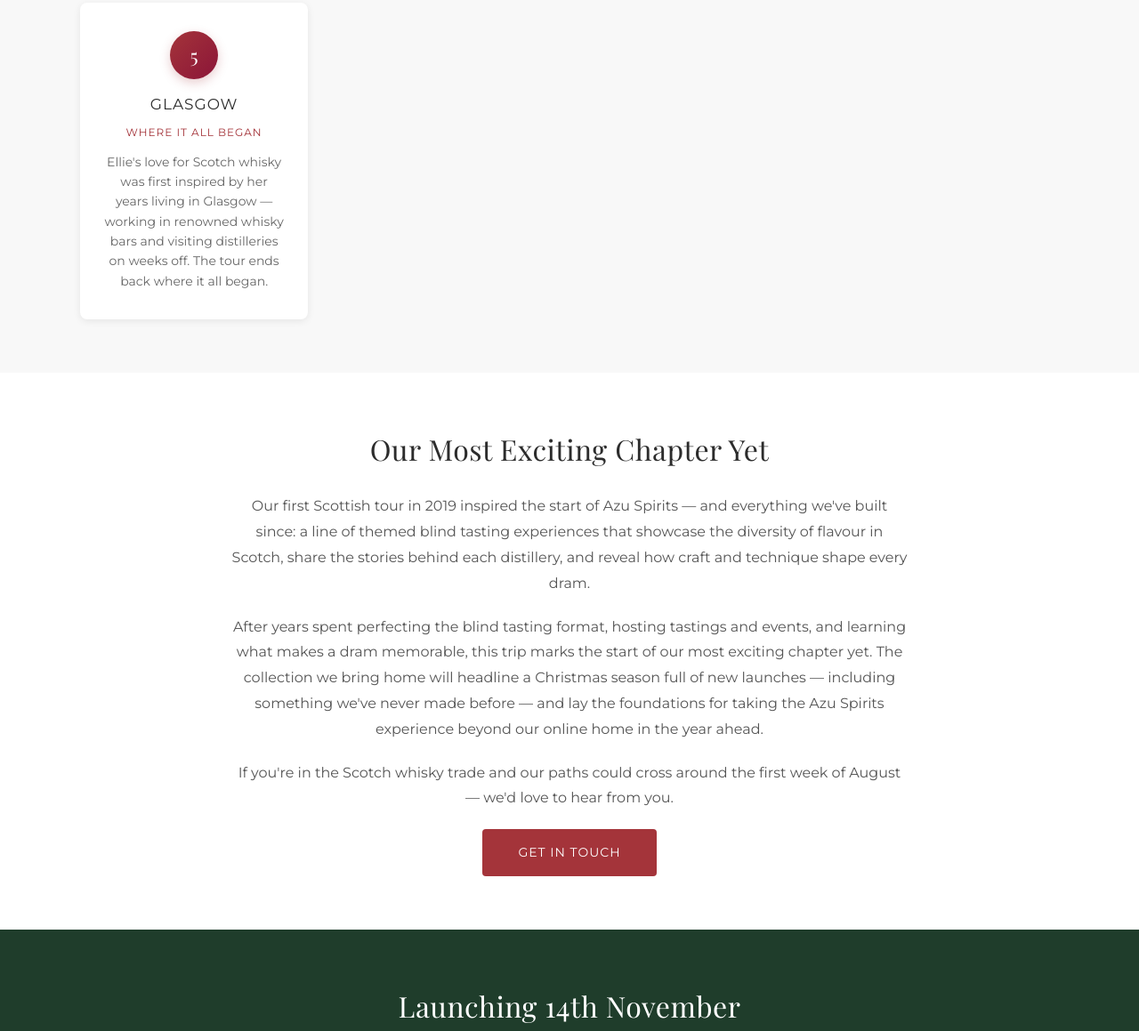
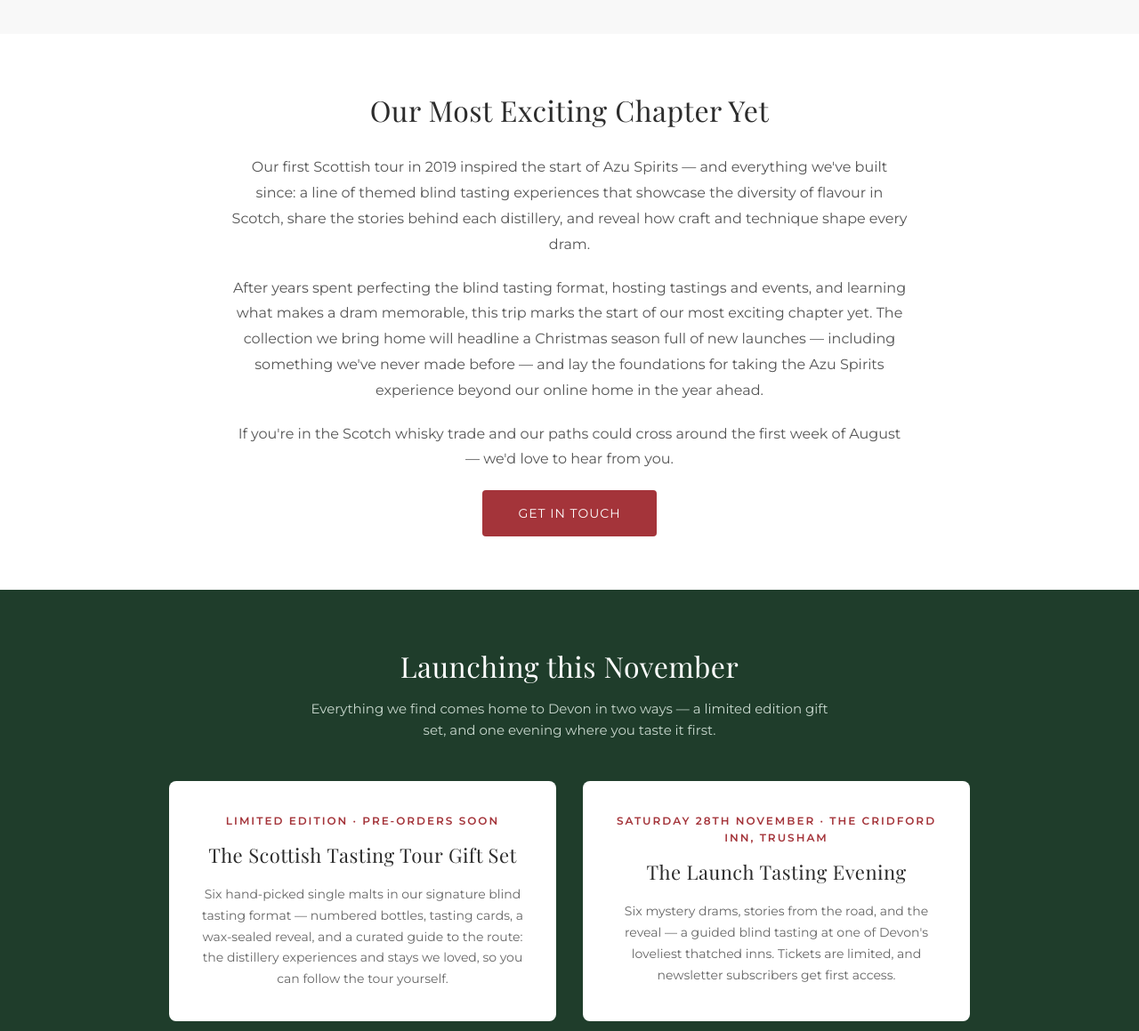
Before and after one commit to CodeandCapture/AzuSpirits, a website: page scottish-tasting-tour/index.html in a window 1280 px wide. Shown: the part 1447-2606 px from the top of the page at 89% size. Drawn offline with nearby package versions, Linux system fonts and the light colour scheme.

Commit message:
Revise tour details and update launch date
Updated launch dates and removed Glasgow stop from the tour.

```diff
--- a/scottish-tasting-tour/index.html
+++ b/scottish-tasting-tour/index.html
@@ -757,7 +757,7 @@
 
 <!-- Hero -->
 <section class="tour-hero">
-  <div class="eyebrow">Limited Edition &middot; Launching 14th November</div>
+  <div class="eyebrow">Limited Edition &middot; Launching this November</div>
   <h1>The Scottish Tasting Tour</h1>
   <p>Six new single malts. A whisky-lover's route through Scotland. One mystery collection &mdash; and you can be the very first to taste what we find.</p>
   <a href="#signup" class="hero-cta">Get First Access</a>
@@ -800,12 +800,7 @@
       <p>Whisky's most famous island &mdash; home of the boldest, peatiest expressions in all of Scotch.</p>
     </div>
 
-    <div class="route-stop">
-      <div class="stop-number">5</div>
-      <h3>Glasgow</h3>
-      <div class="stop-region">Where it all began</div>
-      <p>Ellie's love for Scotch whisky was first inspired by her years living in Glasgow &mdash; working in renowned whisky bars and visiting distilleries on weeks off. The tour ends back where it all began.</p>
-    </div>
+
   </div>
 </section>
 
@@ -823,7 +818,7 @@
 
 <!-- Launch: collection + event -->
 <section class="tour-launch">
-  <h2>Launching 14th November</h2>
+  <h2>Launching this November</h2>
   <p class="launch-sub">Everything we find comes home to Devon in two ways &mdash; a limited edition gift set, and one evening where you taste it first.</p>
   <div class="launch-grid">
     <div class="launch-card">
@@ -832,7 +827,7 @@
       <p>Six hand-picked single malts in our signature blind tasting format &mdash; numbered bottles, tasting cards, a wax-sealed reveal, and a curated guide to the route: the distillery experiences and stays we loved, so you can follow the tour yourself.</p>
     </div>
     <div class="launch-card">
-      <div class="card-date">Saturday 14th November &middot; The Cridford Inn, Trusham</div>
+      <div class="card-date">Saturday 28th November &middot; The Cridford Inn, Trusham</div>
       <h3>The Launch Tasting Evening</h3>
       <p>Six mystery drams, stories from the road, and the reveal &mdash; a guided blind tasting at one of Devon's loveliest thatched inns. Tickets are limited, and newsletter subscribers get first access.</p>
     </div>
```
